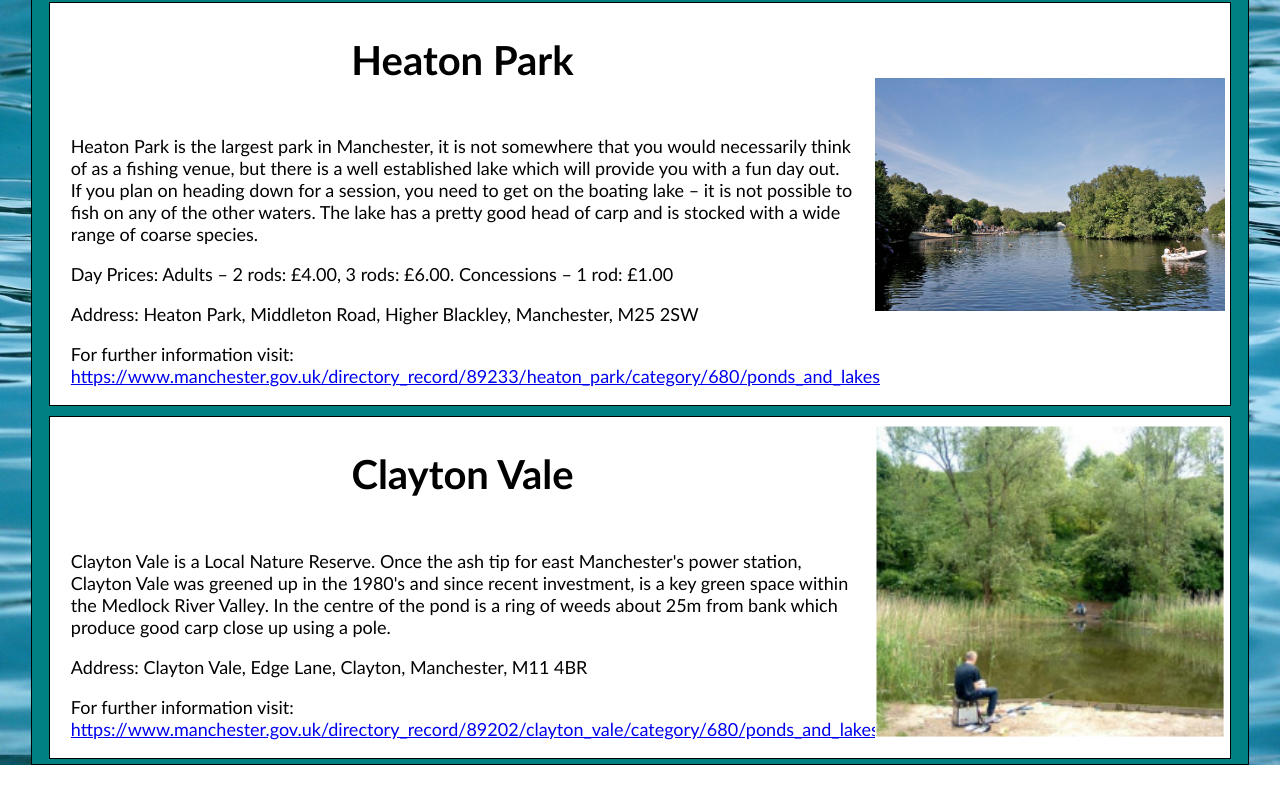
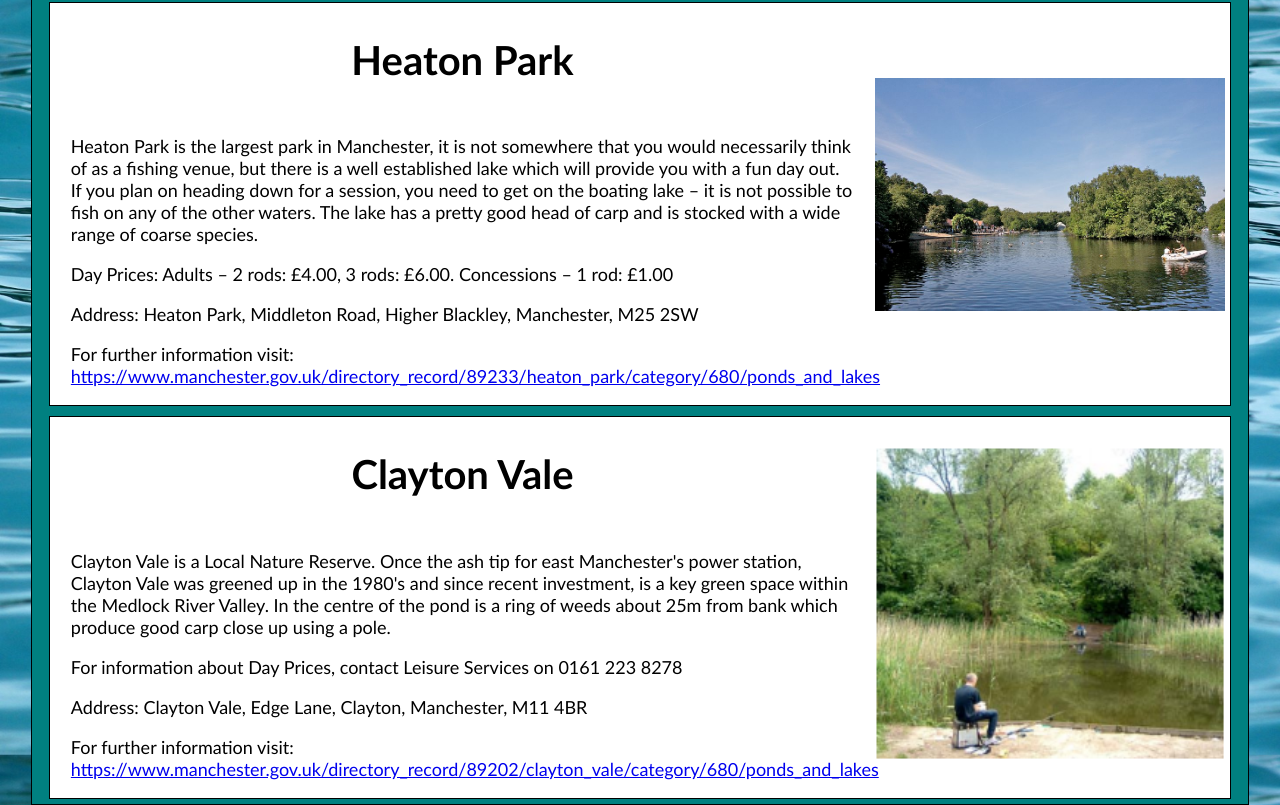
Before and after one commit to LorraineWilliams/css.fishing, a plain HTML site: page fishing_spots.html in a window 1280 px wide. Shown: the part 952-1757 px from the top of the page. Before the commit the page ends 1717 px from the top, so only its background shows below. Drawn offline with Linux system fonts and the light colour scheme.

Commit message:
Add files via upload

```diff
--- a/fishing_spots.css
+++ b/fishing_spots.css
@@ -92,7 +92,7 @@ body{
     display:flex;
     justify-content: center;
     align-items: center;
-    margin-top:23px;
+    margin-top:40px;
     margin-right: 5px;
 
 }
@@ -243,7 +243,7 @@ body{
     justify-content: center;
     align-items: center;
     margin-right: 5px;
-    margin-top:8px;
+    margin-top:30px;
     margin-bottom: 5px;
 
 }
--- a/fishing_spots.html
+++ b/fishing_spots.html
@@ -83,6 +83,7 @@
                 </div>
                 <div class = "nine_text">
                     <p>Clayton Vale is a Local Nature Reserve. Once the ash tip for east Manchester's power station, Clayton Vale was greened up in the 1980's and since recent investment, is a key green space within the Medlock River Valley. In the centre of the pond is a ring of weeds about 25m from bank which produce good carp close up using a pole. </p>
+                    <p>For information about Day Prices, contact Leisure Services on 0161 223 8278</p>
                     <p>Address: Clayton Vale, Edge Lane, Clayton, Manchester, M11 4BR </p>
                     <p>For further information visit:  <a href="https://www.manchester.gov.uk/directory_record/89202/clayton_vale/category/680/ponds_and_lakes" target = "blank">https://www.manchester.gov.uk/directory_record/89202/clayton_vale/category/680/ponds_and_lakes</a></p>
                 </div>
```
